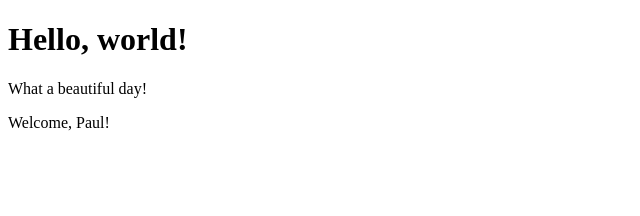
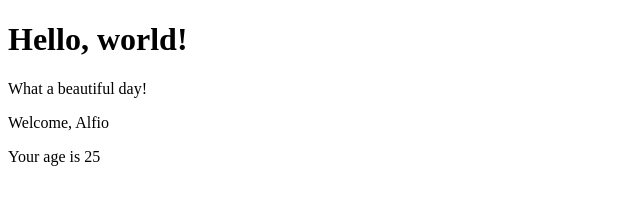
Before and after one commit to RiccardoPriolo/React-exercises, a React (Create React App) app: page / in a window 1280 px wide. Shown: the top 216 px of the page, without its empty margins (0-640 px from the left). Built offline with nearby package versions, Linux system fonts and the light colour scheme.

Commit message:
svolgimento props-03

```diff
--- a/src/App.js
+++ b/src/App.js
@@ -7,7 +7,7 @@
     return (
       <div>
         <Hello />
-        <Welcome />
+        <Welcome age={25} />
       </div>
     );
   }
--- a/src/Welcome.js
+++ b/src/Welcome.js
@@ -2,12 +2,17 @@
 
 class Welcome extends React.Component {
   render() {
-    return <p>Welcome, {this.props.name}!</p>;
+    return (
+      <>
+        <p>Welcome, {this.props.name}</p>
+        <p>Your age is {this.props.age} </p>
+      </>
+    );
   }
 }
 
 Welcome.defaultProps = {
-  name: "Paul",
+  name: "Alfio",
 };
 
 export default Welcome;
```
